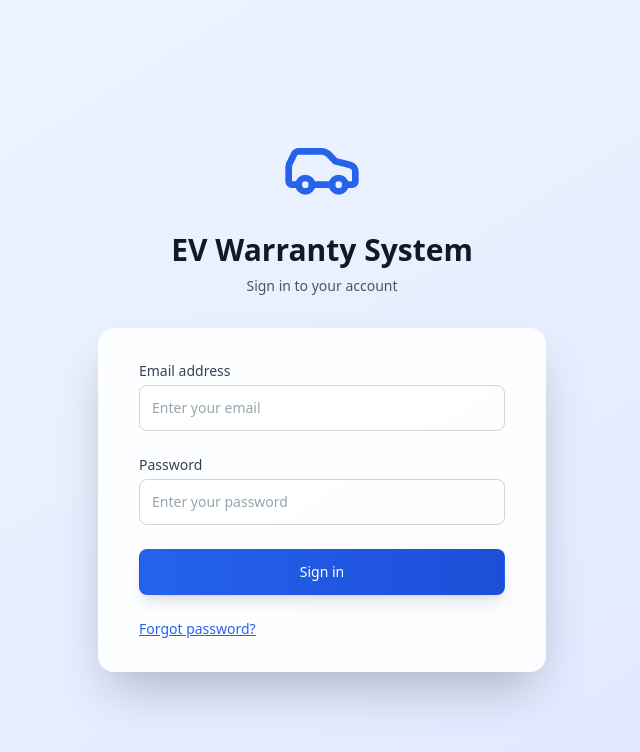
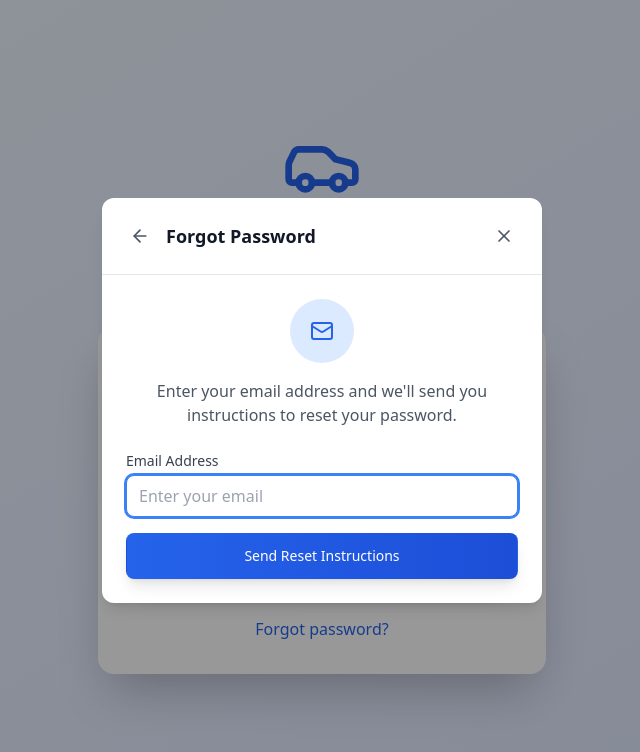
Before and after one commit to giangnn-git/SWP391_SU25_SE1839_FE, a React (Vite) app: page /login in a window 1280 px wide. Both pictures are taken after a click on the button "Forgot password?". Shown: the top 752 px of the page, without its empty margins (318-958 px from the left). Built offline with nearby package versions, Linux system fonts and the light colour scheme.

Commit message:
Complete forgot pass; not done deactive account

```diff
--- /dev/null
+++ b/src/components/auth/ForgotPasswordModal.jsx
@@ -0,0 +1,191 @@
+// components/ForgotPasswordModal.jsx
+import { useState } from "react";
+import { X, Mail, ArrowLeft } from "lucide-react";
+import { forgotPasswordApi } from "../../services/api.service";
+
+const ForgotPasswordModal = ({ showModal, onClose, onBackToLogin }) => {
+  const [email, setEmail] = useState("");
+  const [loading, setLoading] = useState(false);
+  const [error, setError] = useState("");
+  const [success, setSuccess] = useState("");
+
+  const handleSubmit = async (e) => {
+    e.preventDefault();
+    setError("");
+    setSuccess("");
+
+    if (!email) {
+      setError("Please enter your email address");
+      return;
+    }
+
+    if (!/\S+@\S+\.\S+/.test(email)) {
+      setError("Please enter a valid email address");
+      return;
+    }
+
+    setLoading(true);
+
+    try {
+      await forgotPasswordApi(email);
+      setSuccess("Password reset instructions have been sent to your email!");
+    } catch (err) {
+      console.error("Forgot password error:", err);
+      if (err.response) {
+        const errorMessage =
+          err.response.data?.message ||
+          "Failed to send reset instructions. Please try again.";
+        setError(errorMessage);
+      } else if (err.request) {
+        setError("Cannot connect to server. Please try again later!");
+      } else {
+        setError("Unexpected error: " + err.message);
+      }
+    } finally {
+      setLoading(false);
+    }
+  };
+
+  const handleClose = () => {
+    setEmail("");
+    setError("");
+    setSuccess("");
+    onClose();
+  };
+
+  if (!showModal) return null;
+
+  return (
+    <div className="fixed inset-0 bg-black/40 flex items-center justify-center z-50">
+      <div className="bg-white rounded-xl shadow-lg w-[440px] max-w-[95vw] mx-4 animate-fadeIn">
+        {/* Header */}
+        <div className="flex items-center justify-between p-6 border-b border-gray-200">
+          <div className="flex items-center gap-3">
+            <button
+              onClick={onBackToLogin}
+              className="p-1 hover:bg-gray-100 rounded-lg transition-colors"
+            >
+              <ArrowLeft size={20} className="text-gray-600" />
+            </button>
+            <h2 className="text-lg font-semibold text-gray-900">
+              Forgot Password
+            </h2>
+          </div>
+          <button
+            onClick={handleClose}
+            className="p-1 hover:bg-gray-100 rounded-lg transition-colors"
+          >
+            <X size={20} className="text-gray-600" />
+          </button>
+        </div>
+
+        {/* Content */}
+        <div className="p-6">
+          <div className="text-center mb-6">
+            <div className="mx-auto flex items-center justify-center h-16 w-16 rounded-full bg-blue-100 mb-4">
+              <Mail size={24} className="text-blue-600" />
+            </div>
+            <p className="text-gray-600">
+              Enter your email address and we'll send you instructions to reset
+              your password.
+            </p>
+          </div>
+
+          <form onSubmit={handleSubmit} className="space-y-4">
+            <div>
+              <label
+                htmlFor="forgotEmail"
+                className="block text-sm font-medium text-gray-700 mb-1"
+              >
+                Email Address
+              </label>
+              <input
+                id="forgotEmail"
+                type="email"
+                value={email}
+                onChange={(e) => setEmail(e.target.value)}
+                className="w-full px-3 py-2 border border-gray-300 rounded-lg focus:outline-none focus:ring-2 focus:ring-blue-500 focus:border-blue-500"
+                placeholder="Enter your email"
+                disabled={loading}
+                autoFocus
+              />
+            </div>
+
+            {error && (
+              <div className="rounded-lg bg-red-50 p-3 border border-red-200">
+                <div className="flex items-center text-sm text-red-700">
+                  <svg
+                    className="w-4 h-4 mr-2 flex-shrink-0"
+                    fill="currentColor"
+                    viewBox="0 0 20 20"
+                  >
+                    <path
+                      fillRule="evenodd"
+                      d="M10 18a8 8 0 100-16 8 8 0 000 16zM8.707 7.293a1 1 0 00-1.414 1.414L8.586 10l-1.293 1.293a1 1 0 101.414 1.414L10 11.414l1.293 1.293a1 1 0 001.414-1.414L11.414 10l1.293-1.293a1 1 0 00-1.414-1.414L10 8.586 8.707 7.293z"
+                      clipRule="evenodd"
+                    />
+                  </svg>
+                  {error}
+                </div>
+              </div>
+            )}
+
+            {success && (
+              <div className="rounded-lg bg-green-50 p-3 border border-green-200">
+                <div className="flex items-center text-sm text-green-700">
+                  <svg
+                    className="w-4 h-4 mr-2 flex-shrink-0"
+                    fill="currentColor"
+                    viewBox="0 0 20 20"
+                  >
+                    <path
+                      fillRule="evenodd"
+                      d="M10 18a8 8 0 100-16 8 8 0 000 16zm3.707-9.293a1 1 0 00-1.414-1.414L9 10.586 7.707 9.293a1 1 0 00-1.414 1.414l2 2a1 1 0 001.414 0l4-4z"
+                      clipRule="evenodd"
+                    />
+                  </svg>
+                  {success}
+                </div>
+              </div>
+            )}
+
+            <button
+              type="submit"
+              disabled={loading}
+              className="w-full flex justify-center items-center py-3 px-4 border border-transparent rounded-lg shadow-lg text-sm font-medium text-white bg-gradient-to-r from-blue-600 to-blue-700 hover:from-blue-700 hover:to-blue-800 focus:outline-none focus:ring-2 focus:ring-offset-2 focus:ring-blue-500 disabled:opacity-50 disabled:cursor-not-allowed transition-all duration-200"
+            >
+              {loading ? (
+                <div className="flex items-center">
+                  <svg
+                    className="animate-spin -ml-1 mr-2 h-4 w-4 text-white"
+                    fill="none"
+                    viewBox="0 0 24 24"
+                  >
+                    <circle
+                      className="opacity-25"
+                      cx="12"
+                      cy="12"
+                      r="10"
+                      stroke="currentColor"
+                      strokeWidth="4"
+                    ></circle>
+                    <path
+                      className="opacity-75"
+                      fill="currentColor"
+                      d="M4 12a8 8 0 018-8V0C5.373 0 0 5.373 0 12h4zm2 5.291A7.962 7.962 0 014 12H0c0 3.042 1.135 5.824 3 7.938l3-2.647z"
+                    ></path>
+                  </svg>
+                  Sending...
+                </div>
+              ) : (
+                "Send Reset Instructions"
+              )}
+            </button>
+          </form>
+        </div>
+      </div>
+    </div>
+  );
+};
+
+export default ForgotPasswordModal;
--- a/src/components/policies/UpdateWarrantyPolicyModal.jsx
+++ b/src/components/policies/UpdateWarrantyPolicyModal.jsx
@@ -76,7 +76,7 @@ const UpdateWarrantyPolicyModal = ({
       };
 
       await updatePolicyApi(policy.id, apiData);
-            alert("✅ Policy updated successfully!");
+      alert(" Policy updated successfully!");
       onUpdated();
       onClose();
     } catch (error) {
@@ -149,7 +149,8 @@ const UpdateWarrantyPolicyModal = ({
           </button>
           <button
             onClick={handleSubmit}
-                        className={`px-4 py-2 rounded-md text-white transition ${!isChanged
+            className={`px-4 py-2 rounded-md text-white transition ${
+              !isChanged
                 ? "bg-gray-400 cursor-not-allowed"
                 : "bg-black hover:bg-gray-800"
             }`}
--- a/src/components/users/UserTable.jsx
+++ b/src/components/users/UserTable.jsx
@@ -3,7 +3,9 @@ import { storage } from "../../utils/storage";
 
 const UserTable = ({ users, onEdit, onDelete, onStatusToggle, loading }) => {
   const [actionLoading, setActionLoading] = useState(null);
+  const currentUserRole = storage.get("userRole");
 
+  // UserTable.jsx - ĐÃ ĐÚNG
   const handleStatusToggle = async (id, currentStatus) => {
     setActionLoading(id);
     try {
--- a/src/main.jsx
+++ b/src/main.jsx
@@ -8,6 +8,7 @@ import SupplyChain from "./pages/SupplyChain.jsx";
 import Policy from "./pages/Policy.jsx";
 import Dashboard from "./pages/Dashboard.jsx";
 import ManageUsers from "./pages/manageUsers.jsx";
+import ChangePasswordPage from "./pages/ChangePassword.jsx";
 import "./index.css";
 
 const router = createBrowserRouter([
@@ -63,12 +64,15 @@ const router = createBrowserRouter([
           </PrivateRoute>
         ),
       },
-
     ],
   },
   {
     path: "/login",
     element: <LoginPage />,
+  },
+  {
+    path: "/change-password",
+    element: <ChangePasswordPage />,
   },
 ]);
 
--- a/src/pages/ChangePassword.jsx
+++ b/src/pages/ChangePassword.jsx
@@ -75,22 +75,18 @@ const ChangePasswordPage = () => {
 
     if (!validateForm()) return;
 
-    const id = storage.get("id");
-    if (!id) {
-      setError("User ID not found. Please login again.");
-      return;
-    }
-
     setLoading(true);
 
     try {
-      await changePasswordApi(id, {
+      //
+      await changePasswordApi({
         currentPassword: formData.currentPassword,
         newPassword: formData.newPassword,
       });
 
       setSuccess("Password changed successfully!");
 
+      // ✅ UPDATE LOCAL STORAGE
       storage.set("requiresPasswordChange", false);
 
       setTimeout(() => {
--- a/src/pages/ManageUsers.jsx
+++ b/src/pages/ManageUsers.jsx
@@ -3,6 +3,8 @@ import {
   getAllUsersApi,
   createUserApi,
   updateUserApi,
+  deactivateUserApi,
+  activateUserApi,
 } from "../services/api.service";
 import UserTable from "../components/users/userTable.jsx";
 import EditUserModal from "../components/users/editUserModal.jsx";
@@ -76,7 +78,7 @@ const ManageUsers = () => {
       );
       setSuccess("User created successfully!");
       setIsCreateModalOpen(false);
-      loadUsers(); // Refresh list
+      loadUsers();
     } catch (err) {
       setError(
         "Failed to create user: " + (err.response?.data?.message || err.message)
@@ -111,20 +113,39 @@ const ManageUsers = () => {
     }
   };
 
-  // Toggle user status
+  // ✅ CẬP NHẬT: Toggle user status với API deactivate
   const handleToggleStatus = async (id, isActive) => {
     setError("");
     try {
-      await toggleUserStatusApi(id, isActive);
+      // Kiểm tra xem user có tồn tại không
+      const targetUser = users.find((user) => user.id === id);
+      if (!targetUser) {
+        throw new Error("User not found");
+      }
+
+      if (isActive) {
+        await activateUserApi(id);
+      } else {
+        await deactivateUserApi(id);
+      }
+
       setSuccess(
         `User ${isActive ? "activated" : "deactivated"} successfully!`
       );
-      loadUsers();
+
+      // Update local state
+      setUsers(
+        users.map((user) =>
+          user.id === id
+            ? { ...user, status: isActive ? "ACTIVE" : "INACTIVE" }
+            : user
+        )
+      );
     } catch (err) {
-      setError(
-        "Failed to update user status: " +
-          (err.response?.data?.message || err.message)
-      );
+      const errorMessage =
+        err.response?.data?.message ||
+        "You don't have permission to perform this action";
+      setError(errorMessage);
       throw err;
     }
   };
@@ -150,7 +171,7 @@ const ManageUsers = () => {
         </div>
 
         <div className="flex items-center space-x-4">
-          {/*  SEARCH INPUT */}
+          {/* SEARCH INPUT */}
           <div className="relative">
             <input
               type="text"
@@ -206,7 +227,7 @@ const ManageUsers = () => {
         </div>
       )}
 
-      {/* Users Table - pass filteredUsers instead of users */}
+      {/* Users Table */}
       <div className="bg-white rounded-lg shadow-sm border">
         <UserTable
           users={filteredUsers}
--- a/src/pages/login.jsx
+++ b/src/pages/login.jsx
@@ -2,12 +2,14 @@ import { useState } from "react";
 import { useNavigate } from "react-router-dom";
 import { userLoginApi } from "../services/api.service";
 import { storage } from "../utils/storage";
+import ForgotPasswordModal from "../components/auth/ForgotPasswordModal";
 
 const LoginPage = () => {
   const [user, setUser] = useState("");
   const [password, setPassword] = useState("");
   const [error, setError] = useState("");
   const [loading, setLoading] = useState(false);
+  const [showForgotPassword, setShowForgotPassword] = useState(false);
   const navigate = useNavigate();
 
   const handleSubmit = async (e) => {
@@ -15,13 +17,13 @@ const LoginPage = () => {
     setError("");
     setLoading(true);
 
-
     try {
       const res = await userLoginApi(user, password);
 
       const token = res.data?.data?.token;
       const id = res.data?.data?.id;
       const name = res.data?.data?.name;
+      const role = res.data?.data?.role;
       const requiresPasswordChange = res.data?.data?.requiresPasswordChange;
 
       if (!token) {
@@ -33,6 +35,7 @@ const LoginPage = () => {
       storage.set("userEmail", user);
       storage.set("isLoggedIn", true);
       storage.set("id", id);
+      storage.set("userRole", role);
       storage.set("userName", name);
       storage.set("requiresPasswordChange", requiresPasswordChange);
 
@@ -56,14 +59,21 @@ const LoginPage = () => {
   };
 
   const handleForgotPassword = () => {
-    // TODO: Implement forgot password functionality
-    alert("Forgot password feature will be implemented soon!");
+    setShowForgotPassword(true);
+  };
+
+  const handleCloseForgotPassword = () => {
+    setShowForgotPassword(false);
+  };
+
+  const handleBackToLogin = () => {
+    setShowForgotPassword(false);
   };
 
   return (
     <div className="min-h-screen bg-gradient-to-br from-blue-50 to-indigo-100 flex flex-col justify-center py-12 sm:px-6 lg:px-8">
       <div className="sm:mx-auto sm:w-full sm:max-w-md">
-        {/* Car Icon - Larger size */}
+        {/* Car Icon */}
         <svg
           xmlns="http://www.w3.org/2000/svg"
           width="24"
@@ -154,8 +164,8 @@ const LoginPage = () => {
               </button>
             </div>
 
-            {/* FORGOT PASSWORD & CHANGE PASSWORD LINKS */}
-            <div className="flex justify-between text-sm">
+            {/* FORGOT PASSWORD LINK */}
+            <div className="text-center">
               <button
                 type="button"
                 onClick={handleForgotPassword}
@@ -167,6 +177,13 @@ const LoginPage = () => {
           </form>
         </div>
       </div>
+
+      {/* Forgot Password Modal */}
+      <ForgotPasswordModal
+        showModal={showForgotPassword}
+        onClose={handleCloseForgotPassword}
+        onBackToLogin={handleBackToLogin}
+      />
     </div>
   );
 };
--- a/src/services/api.service.jsx
+++ b/src/services/api.service.jsx
@@ -1,5 +1,6 @@
 import axios from "./axios.customize";
 
+// {Auth}
 // Login API
 export const userLoginApi = (user, password) => {
   const URL_BACKEND = "/api/auth/token";
@@ -40,12 +41,13 @@ export const updateUserApi = (id, userData) => {
   });
 };
 
-// // Inactive/Active user (toggle status)
-// export const toggleUserStatusApi = (id, isActive) => {
-//   return axios.patch(`/api/auth/users/${id}/status`, {
-//     isActive,
-//   });
-// };
+export const deactivateUserApi = (userId) => {
+  return axios.patch(`/api/auth/users/inactive/${userId}`);
+};
+
+export const activateUserApi = (userId) => {
+  return axios.patch(`/api/auth/users/active/${userId}`);
+};
 
 // // Delete user
 // export const deleteUserApi = (id) => {
@@ -63,12 +65,19 @@ export const getServiceCentersApi = () => {
 };
 
 //change pass
-export const changePasswordApi = async (id, passwordData) => {
-  const URL_BACKEND = `/api/auth/${id}/change-password`;
+export const changePasswordApi = async (passwordData) => {
+  const URL_BACKEND = `/api/auth/change-password`;
 
   return axios.post(URL_BACKEND, {
     oldPassword: passwordData.currentPassword,
     newPassword: passwordData.newPassword,
+  });
+};
+
+//forgot pass
+export const forgotPasswordApi = async (email) => {
+  return axios.post("/api/auth/forgot-password", {
+    email: email,
   });
 };
 
```
Also changed, not shown: src/components/policies/WarrantyPolicyManagement.jsx (renamed from src/pages/WarrantyPolicyManagement.jsx, +8 -8 lines), src/pages/Policy.jsx (+10 -6 lines), src/components/policies/PartPolicyManagement.jsx (renamed from src/pages/PartPolicyManagement.jsx). Lines whose indentation alone changed are shown as unchanged.
